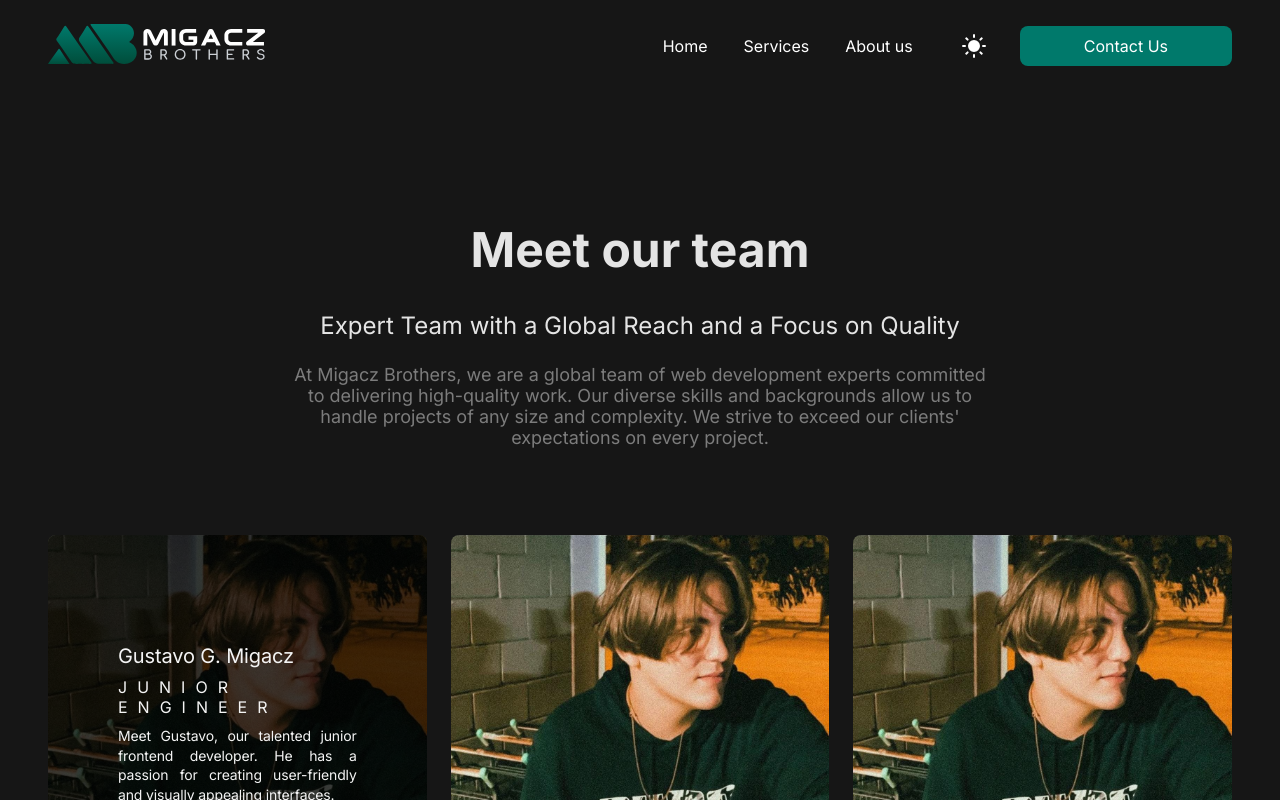
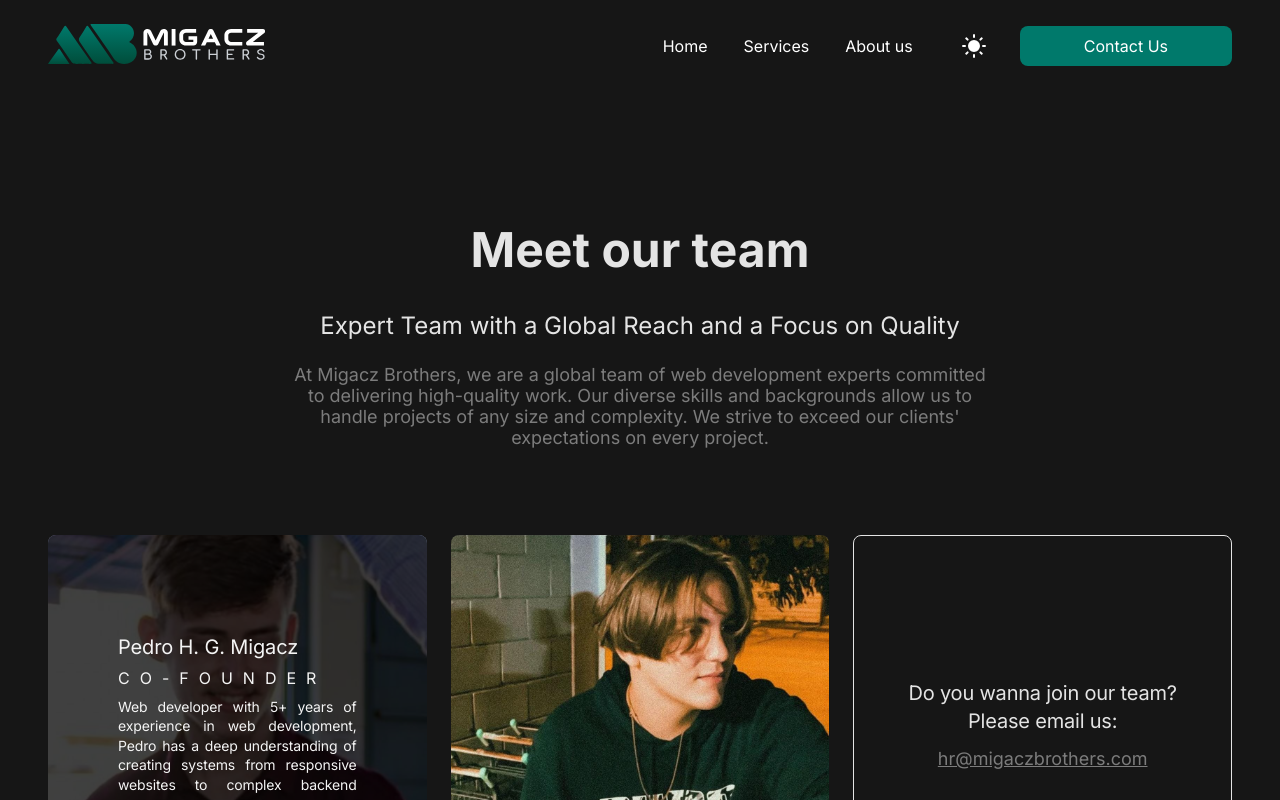
Before and after one commit to Migacz-Brothers/migacz-brothers, a Next.js app: page /about-us in a window 1280 px wide. Both pictures are taken after a click on the button 237 px from the left and 724 px from the top of the page. Shown: the top 800 px of the page. Built offline with nearby package versions, Linux system fonts and the light colour scheme.

Commit message:
add two employe cards

```diff
--- a/components/AboutUs/Members/Member.tsx
+++ b/components/AboutUs/Members/Member.tsx
@@ -1,11 +1,22 @@
 import styled from 'styled-components';
-import Image from 'next/image';
+import Image, { StaticImageData } from 'next/image';
 
-import Gustavo from '../../../public/members/gustavo.jpeg';
 import { useState } from 'react';
 import { AnimatePresence, motion } from 'framer-motion';
 
-const MemberComponent = (): JSX.Element => {
+interface MemberComponentProps {
+  name: string;
+  position: string;
+  description: string;
+  picture: StaticImageData;
+}
+
+const MemberComponent = ({
+  name,
+  position,
+  description,
+  picture,
+}: MemberComponentProps): JSX.Element => {
   const [active, setActive] = useState(false);
 
   const toggleActive = () => setActive((prev) => !prev);
@@ -13,7 +24,7 @@ const MemberComponent = (): JSX.Element => {
   return (
     <Member>
       <MemberButton onClick={toggleActive}>
-        <Image src={Gustavo} alt='Picture of member Gustavo' />
+        <Image src={picture} alt={`Picture of member ${name}`} />
         <AnimatePresence>
           {active ? (
             <DataContainer
@@ -22,13 +33,9 @@ const MemberComponent = (): JSX.Element => {
               exit={{ opacity: 0 }}
               transition={{ duration: 0.2 }}
             >
-              <CardTitle>Gustavo G. Migacz</CardTitle>
-              <CardSubheader>Junior Engineer</CardSubheader>
-              <CardDescription>
-                Meet Gustavo, our talented junior frontend developer. He has a
-                passion for creating user-friendly and visually appealing
-                interfaces.
-              </CardDescription>
+              <CardTitle>{name}</CardTitle>
+              <CardSubheader>{position}</CardSubheader>
+              <CardDescription>{description}</CardDescription>
             </DataContainer>
           ) : null}
         </AnimatePresence>
--- a/components/AboutUs/Members/Members.tsx
+++ b/components/AboutUs/Members/Members.tsx
@@ -1,14 +1,23 @@
 import styled from 'styled-components';
 import { Invitation, Member } from '.';
+import Gustavo from '../../../public/members/gustavo.jpeg';
+import Pedro from '../../../public/members/pedro.jpg';
 
 const Members = (): JSX.Element => {
   return (
     <MerbersList>
-      <Member />
-      <Member />
-      <Member />
-      <Member />
-      <Member />
+      <Member
+        name='Pedro H. G. Migacz'
+        position='Co-Founder'
+        description='Web developer with 5+ years of experience in web development, Pedro has a deep understanding of creating systems from responsive websites to complex backend systems.'
+        picture={Pedro}
+      />
+      <Member
+        name='Gustavo G. Migacz'
+        position='Junior Engineer'
+        description='Meet Gustavo, our talented junior frontend developer. He has a passion for creating user-friendly and visually appealing interfaces.'
+        picture={Gustavo}
+      />
       <Invitation />
     </MerbersList>
   );
```
Also changed, not shown: public/members/pedro.jpg (added).
